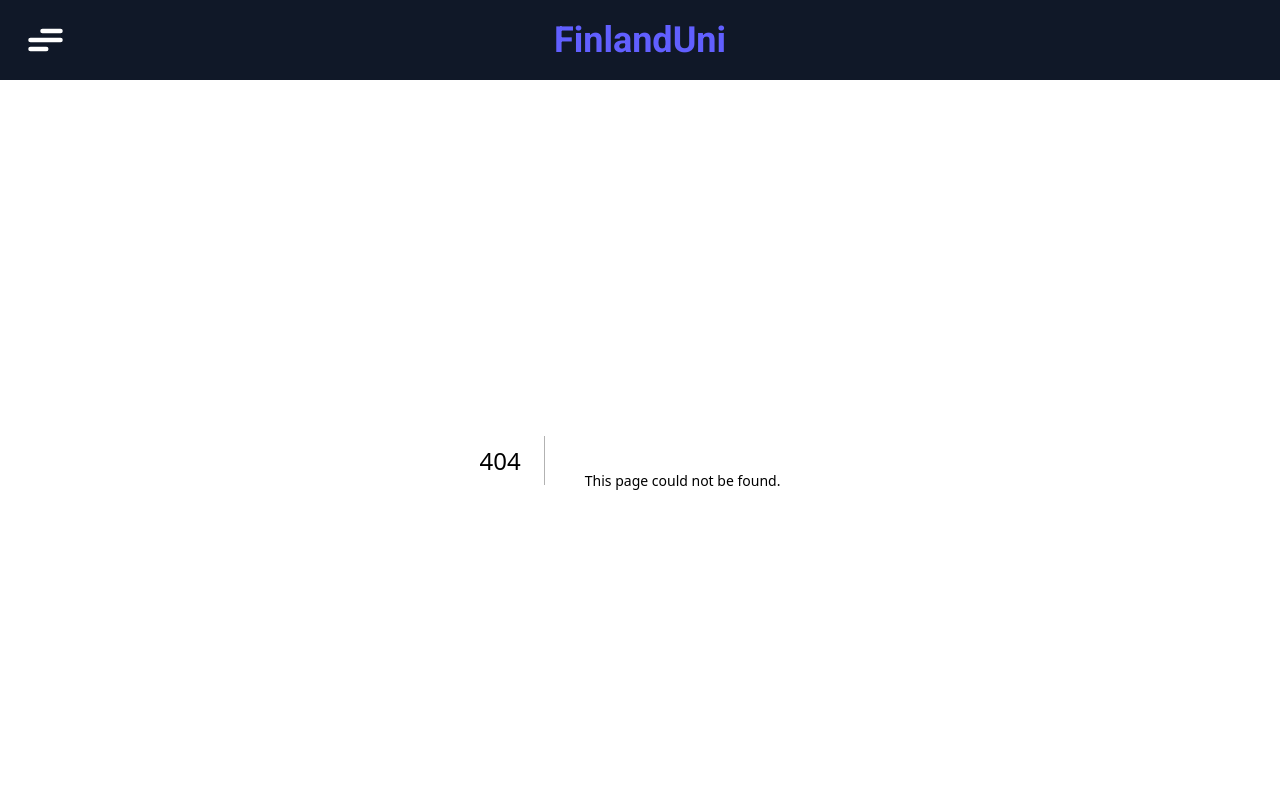
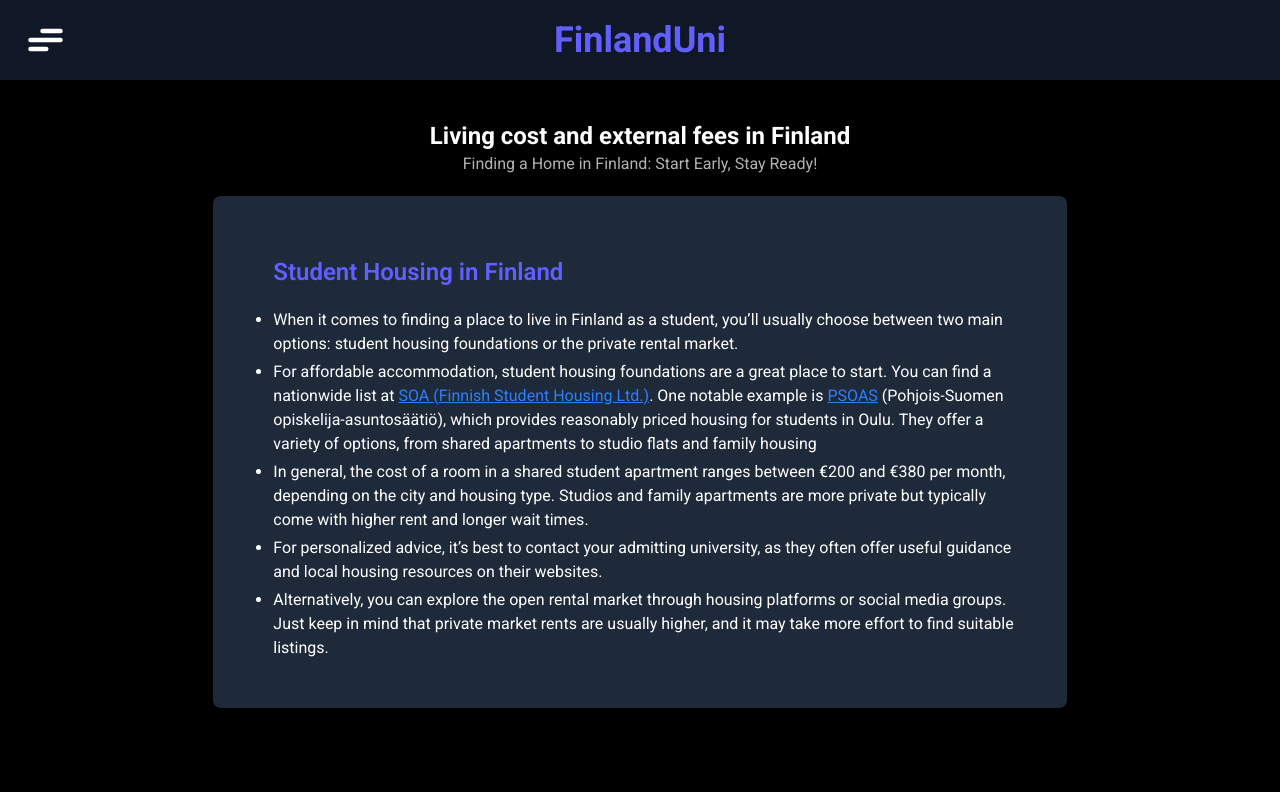
Before and after one commit to NguyenKhangPhuc/FinlandUni-FrontEnd, a Next.js app: page /accomodation in a window 1280 px wide. Before the commit this address had no page. Shown: the top 792 px of the page. Built offline with nearby package versions, Linux system fonts and the light colour scheme.

Commit message:
Accomodation page: Design finished

```diff
--- /dev/null
+++ b/src/app/accomodation/page.tsx
@@ -0,0 +1,22 @@
+export default function Home() {
+    return (
+        <div className="w-full flex flex-col items-center text-white mt-10">
+            <div className="header w-full text-center">Living cost and external fees in Finland</div>
+            <div className="w-2/3 text-center opacity-70 pb-5">Finding a Home in Finland: Start Early, Stay Ready!</div>
+            <section className="w-2/3 text-white bg-gray-800 p-10 rounded-lg">
+
+                <h2 className="text-indigo-500">Student Housing in Finland</h2>
+                <ul>
+                    <li>When it comes to finding a place to live in Finland as a student, you’ll usually choose between two main options: student housing foundations or the private rental market.</li>
+                    <li>
+                        For affordable accommodation, student housing foundations are a great place to start. You can find a nationwide list at <a href="https://www.soa.fi/en/home.html" className="underline text-blue-500">SOA (Finnish Student Housing Ltd.)</a>. One notable example is <a href="https://www.psoas.fi/en/" className="underline text-blue-500">PSOAS</a> (Pohjois-Suomen opiskelija-asuntosäätiö), which provides reasonably priced housing for students in Oulu. They offer a variety of options, from shared apartments to studio flats and family housing
+                    </li>
+                    <li>In general, the cost of a room in a shared student apartment ranges between €200 and €380 per month, depending on the city and housing type. Studios and family apartments are more private but typically come with higher rent and longer wait times.</li>
+                    <li>For personalized advice, it’s best to contact your admitting university, as they often offer useful guidance and local housing resources on their websites.</li>
+                    <li>Alternatively, you can explore the open rental market through housing platforms or social media groups. Just keep in mind that private market rents are usually higher, and it may take more effort to find suitable listings.</li>
+                </ul>
+            </section>
+        </div>
+
+    )
+}
```
